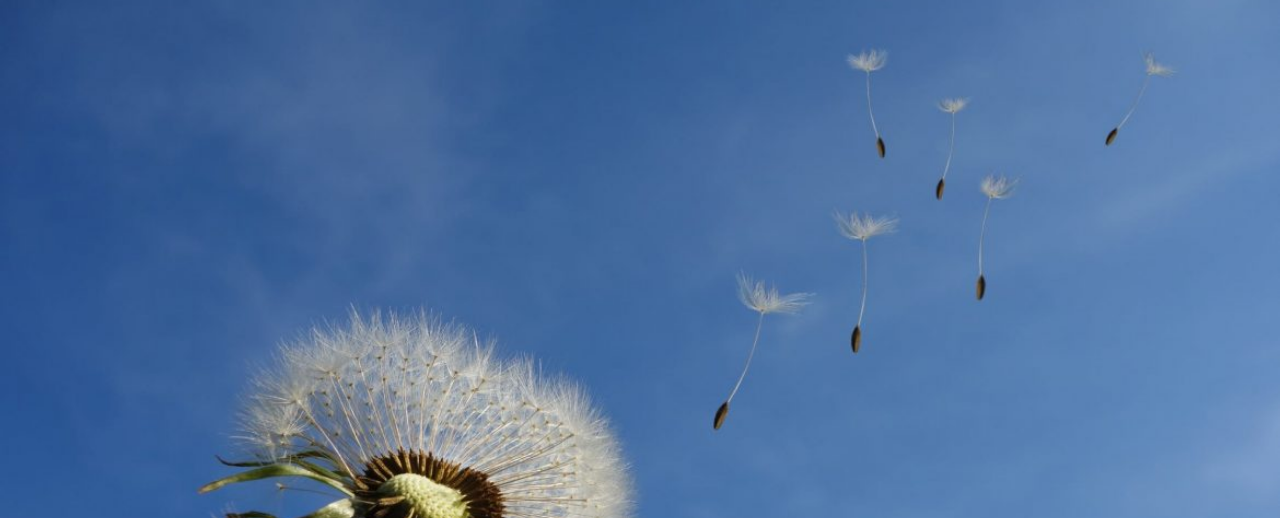
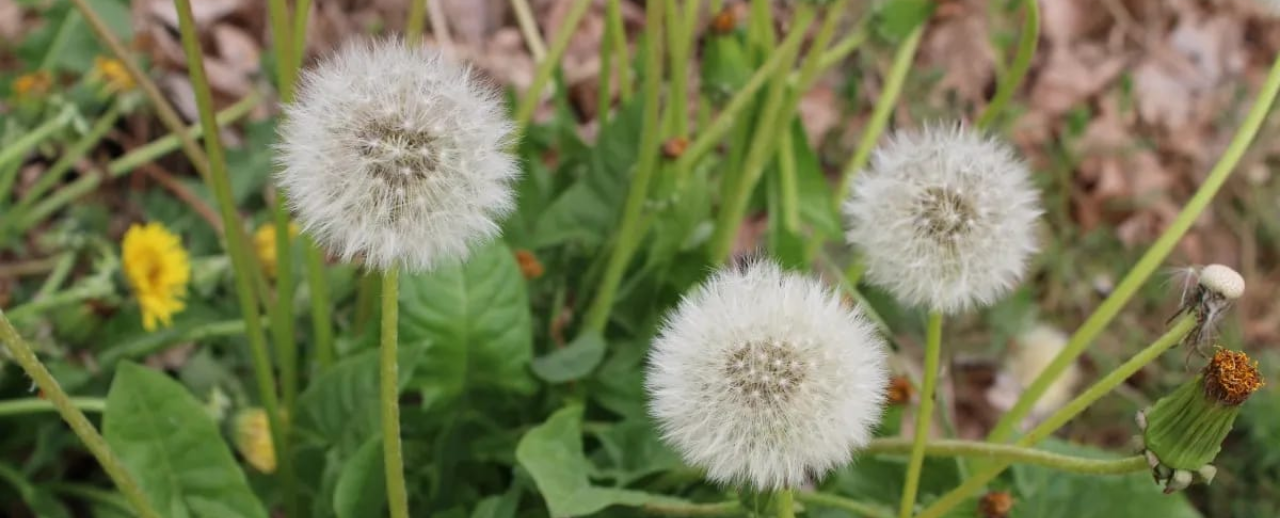
Before and after one commit to pasqsere/pasqsere.github.io, a plain HTML site: page index.html in a window 1280 px wide. Shown: the top 518 px of the page. Drawn offline with nearby package versions, Linux system fonts and the light colour scheme; some packages are replaced by stand-ins of ours.

Commit message:
Change backgound image

```diff
--- a/index.html
+++ b/index.html
@@ -30,7 +30,7 @@
 
 <body>
 	<div class="page">
-		<section class="home_intro white_txt parallax2" data-image="img/leo1.jpg">
+		<section class="home_intro white_txt parallax2" data-image="img/leo2.jpg">
 			<div class="home_txt" data-0="opacity:1; bottom:10px" data-top-bottom="opacity:0; bottom:200px">
 				<div class="title1 title_main text-right mr-50">Pasquale & Serena</div>
 				<div class="title1 text-right mr-50">23 Settembre 2022</div>
```
